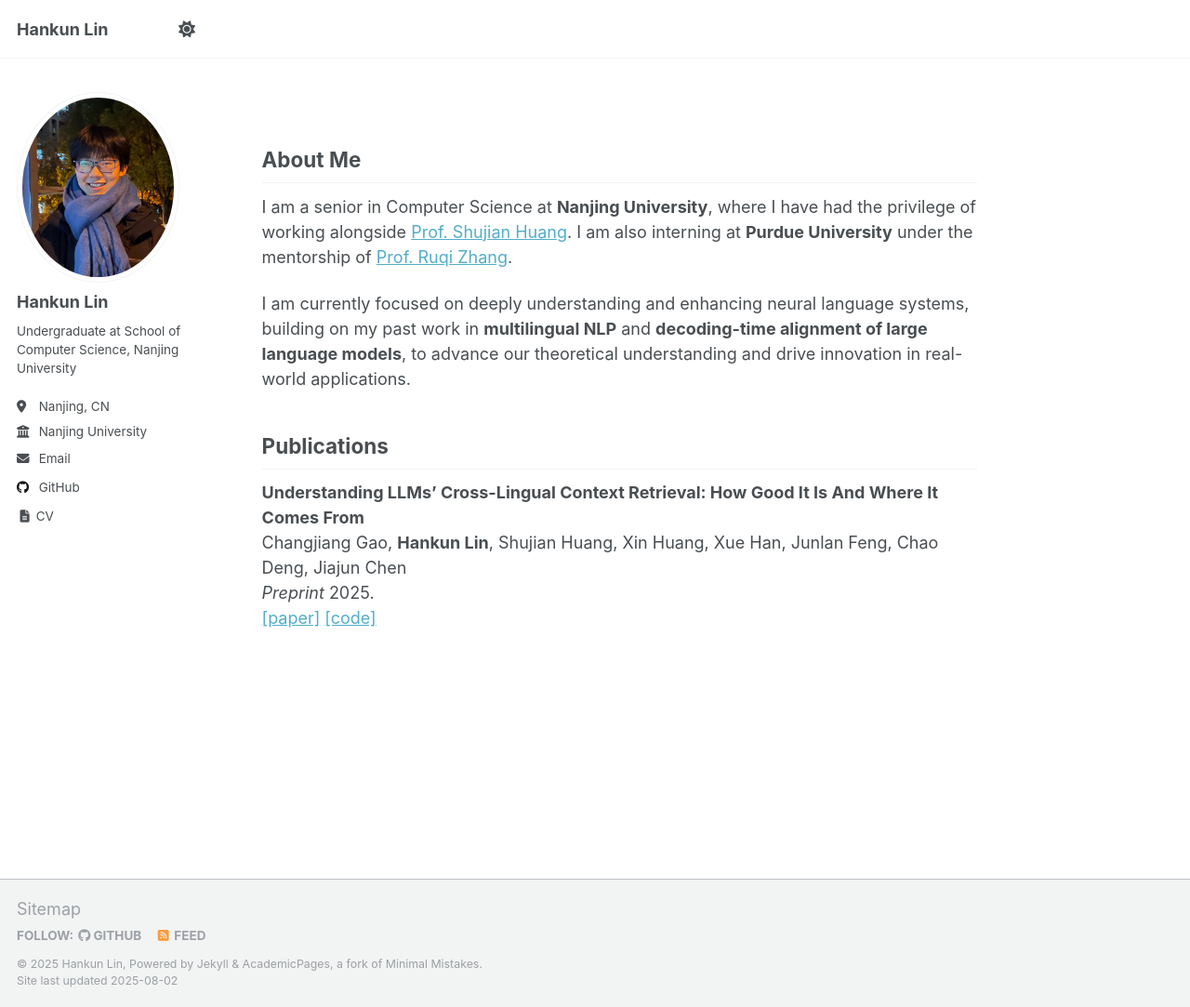
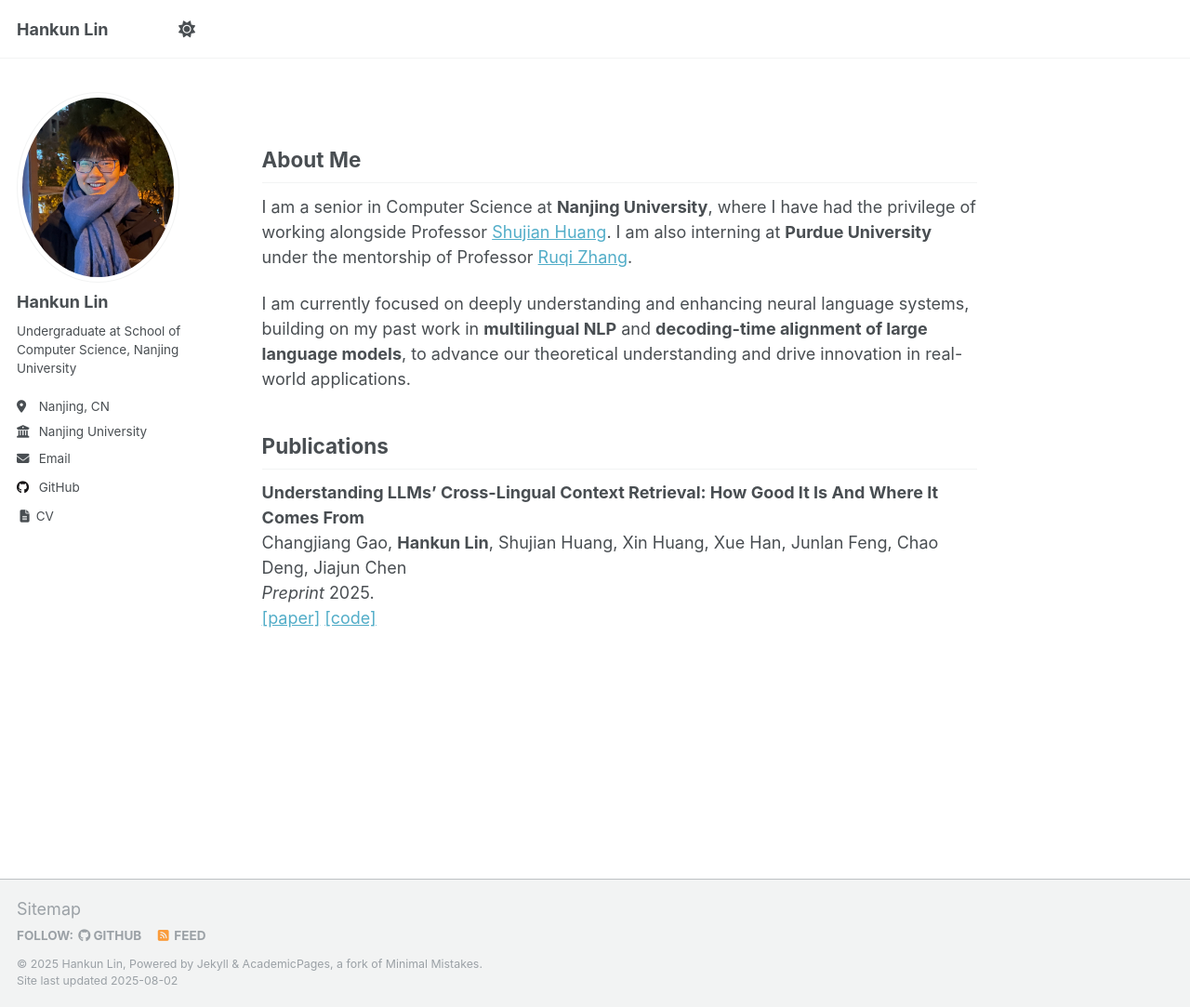
Before and after one commit to lhk2004/lhk2004.github.io, a Jekyll site: the page built from _pages/about.md, in a window 1280 px wide and 1083 px high. Shown: the whole window at 93% size. Built offline with Jekyll 4.4.1, drawn with Linux system fonts in a browser that asks for light colours; a script that is not in the unit is left out.

Commit message:
Update about.md

```diff
--- a/_pages/about.md
+++ b/_pages/about.md
@@ -9,7 +9,7 @@
 
 ## About Me
 
-I am a senior in Computer Science at **Nanjing University**, where I have had the privilege of working alongside [Prof. Shujian Huang](http://nlp.nju.edu.cn/huangsj/). I am also interning at **Purdue University** under the mentorship of [Prof. Ruqi Zhang](https://ruqizhang.github.io/).
+I am a senior in Computer Science at **Nanjing University**, where I have had the privilege of working alongside Professor [Shujian Huang](http://nlp.nju.edu.cn/huangsj/). I am also interning at **Purdue University** under the mentorship of Professor [Ruqi Zhang](https://ruqizhang.github.io/).
 
 I am currently focused on deeply understanding and enhancing neural language systems, building on my past work in **multilingual NLP** and **decoding-time alignment of large language models**, to advance our theoretical understanding and drive innovation in real-world applications.
 
```
